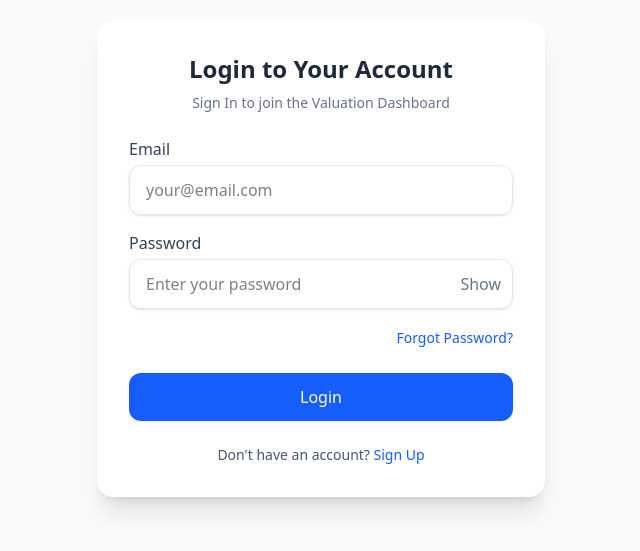
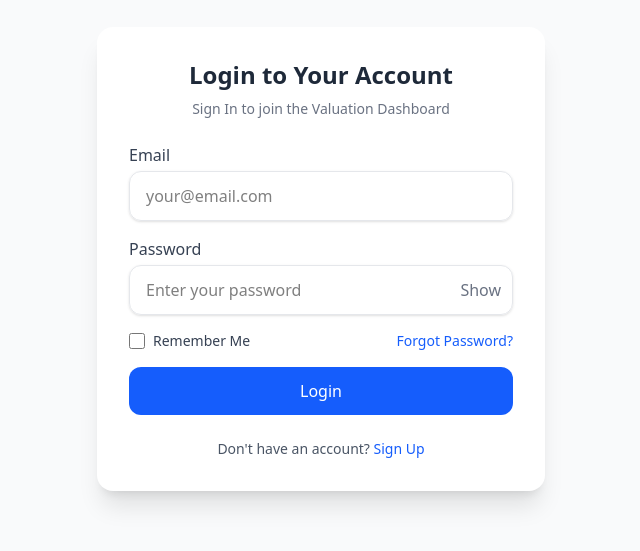
Before and after one commit to Mankuuu1405/BRD-ValuationDashboard, a React (Vite) app: page /login in a window 1280 px wide. Shown: the part 141-692 px from the top of the page, without its empty margins (319-959 px from the left). Built offline with nearby package versions, Linux system fonts and the light colour scheme.

Commit message:
Added remember me feature in login page

```diff
--- a/src/pages/auth/LoginPage.jsx
+++ b/src/pages/auth/LoginPage.jsx
@@ -1,53 +1,74 @@
 // src/pages/auth/LoginPage.jsx
-import React, { useState } from 'react';
+import React, { useState } from "react";
 import { useAuth } from "../../context/AuthContext.jsx";
-import { useNavigate, Link } from 'react-router-dom';
+import { useNavigate, Link } from "react-router-dom";
 
 const LoginPage = () => {
-  const [email, setEmail] = useState('');
-  const [password, setPassword] = useState('');
+  const [email, setEmail] = useState("");
+  const [password, setPassword] = useState("");
   const [showPassword, setShowPassword] = useState(false);
+  const [rememberMe, setRememberMe] = useState(false);
   const { login } = useAuth();
   const navigate = useNavigate();
   const [error, setError] = useState(null);
+
+  React.useEffect(() => {
+    const savedEmail = localStorage.getItem("remember_email");
+    if (savedEmail) setEmail(savedEmail);
+  }, []);
 
   const handleSubmit = (e) => {
     e.preventDefault();
     setError(null);
 
     try {
-      const usersRaw = localStorage.getItem('mock_users');
+      const usersRaw = localStorage.getItem("mock_users");
       const users = usersRaw ? JSON.parse(usersRaw) : [];
-      const found = users.find(u => u.email === email);
+      const found = users.find((u) => u.email === email);
       if (!found) {
-        setError('No account found for this email. Please sign up.');
+        setError("No account found for this email. Please sign up.");
         return;
       }
       if (found.password !== password) {
-        setError('Incorrect password.');
+        setError("Incorrect password.");
         return;
       }
 
-      const userObj = { email: found.email, role: found.role, name: found.name };
+      if (rememberMe) {
+        localStorage.setItem("remember_email", email);
+      } else {
+        localStorage.removeItem("remember_email");
+      }
+
+      const userObj = {
+        email: found.email,
+        role: found.role,
+        name: found.name,
+      };
       login(userObj);
       navigate(`/${found.role}`);
     } catch {
-      login({ email, role: 'sales' });
-      navigate('/sales');
+      login({ email, role: "sales" });
+      navigate("/sales");
     }
   };
 
   return (
     <div className="relative flex items-center justify-center min-h-screen bg-gray-50 overflow-hidden">
-
       <div className="relative z-10 w-full max-w-md p-8 bg-white rounded-2xl shadow-xl">
-        <h2 className="text-2xl font-bold text-center mb-2 text-gray-800">Login to Your Account</h2>
-        <p className="text-center text-gray-500 mb-6 text-sm">Sign In to join the Valuation Dashboard</p>
+        <h2 className="text-2xl font-bold text-center mb-2 text-gray-800">
+          Login to Your Account
+        </h2>
+        <p className="text-center text-gray-500 mb-6 text-sm">
+          Sign In to join the Valuation Dashboard
+        </p>
 
         <form onSubmit={handleSubmit}>
           {/* Email */}
           <div className="mb-4">
-            <label className="block text-gray-700 font-medium mb-1">Email</label>
+            <label className="block text-gray-700 font-medium mb-1">
+              Email
+            </label>
             <input
               type="email"
               value={email}
@@ -68,15 +89,30 @@ const LoginPage = () => {
             toggleShow={() => setShowPassword(!showPassword)}
           />
 
-          {/* Forgot password */}
-          <div className="mb-6 text-right">
-            <Link to="/forgot-password" className="text-sm text-blue-600 hover:underline">
+          {/* Remember me + Forgot password */}
+          <div className="flex items-center justify-between mb-4">
+            <label className="flex items-center space-x-2 cursor-pointer select-none">
+              <input
+                type="checkbox"
+                checked={rememberMe}
+                onChange={(e) => setRememberMe(e.target.checked)}
+                className="w-4 h-4 text-blue-600 border-gray-300 rounded focus:ring-blue-500"
+              />
+              <span className="text-gray-700 text-sm">Remember Me</span>
+            </label>
+
+            <Link
+              to="/forgot-password"
+              className="text-sm text-blue-600 hover:underline"
+            >
               Forgot Password?
             </Link>
           </div>
 
           {/* Error message */}
-          {error && <p className="text-center text-sm text-red-500 mb-4">{error}</p>}
+          {error && (
+            <p className="text-center text-sm text-red-500 mb-4">{error}</p>
+          )}
 
           {/* Submit */}
           <button
@@ -88,8 +124,11 @@ const LoginPage = () => {
         </form>
 
         <p className="mt-6 text-center text-sm text-gray-600">
-          Don't have an account?{' '}
-          <Link to="/signup" className="text-blue-600 hover:underline font-medium">
+          Don't have an account?{" "}
+          <Link
+            to="/signup"
+            className="text-blue-600 hover:underline font-medium"
+          >
             Sign Up
           </Link>
         </p>
@@ -119,7 +158,7 @@ function PasswordField({ label, name, value, onChange, show, toggleShow }) {
       <label className="block text-gray-700 font-medium mb-1">{label}</label>
       <div className="relative">
         <input
-          type={show ? 'text' : 'password'}
+          type={show ? "text" : "password"}
           name={name}
           value={value}
           onChange={onChange}
@@ -132,7 +171,7 @@ function PasswordField({ label, name, value, onChange, show, toggleShow }) {
           onClick={toggleShow}
           className="absolute right-3 top-1/2 transform -translate-y-1/2 text-gray-500 hover:text-gray-700 font-medium focus:outline-none"
         >
-          {show ? 'Hide' : 'Show'}
+          {show ? "Hide" : "Show"}
         </button>
       </div>
     </div>
```
